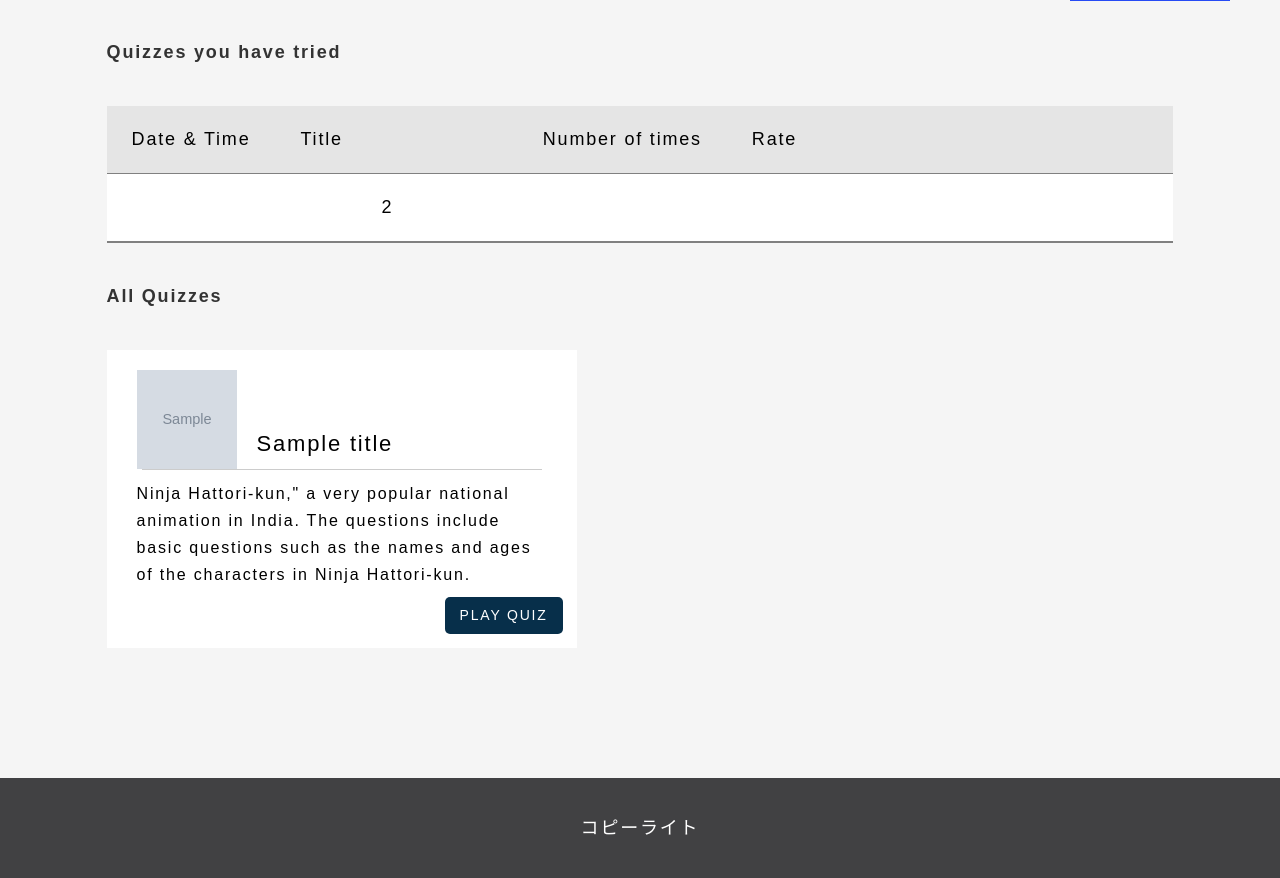
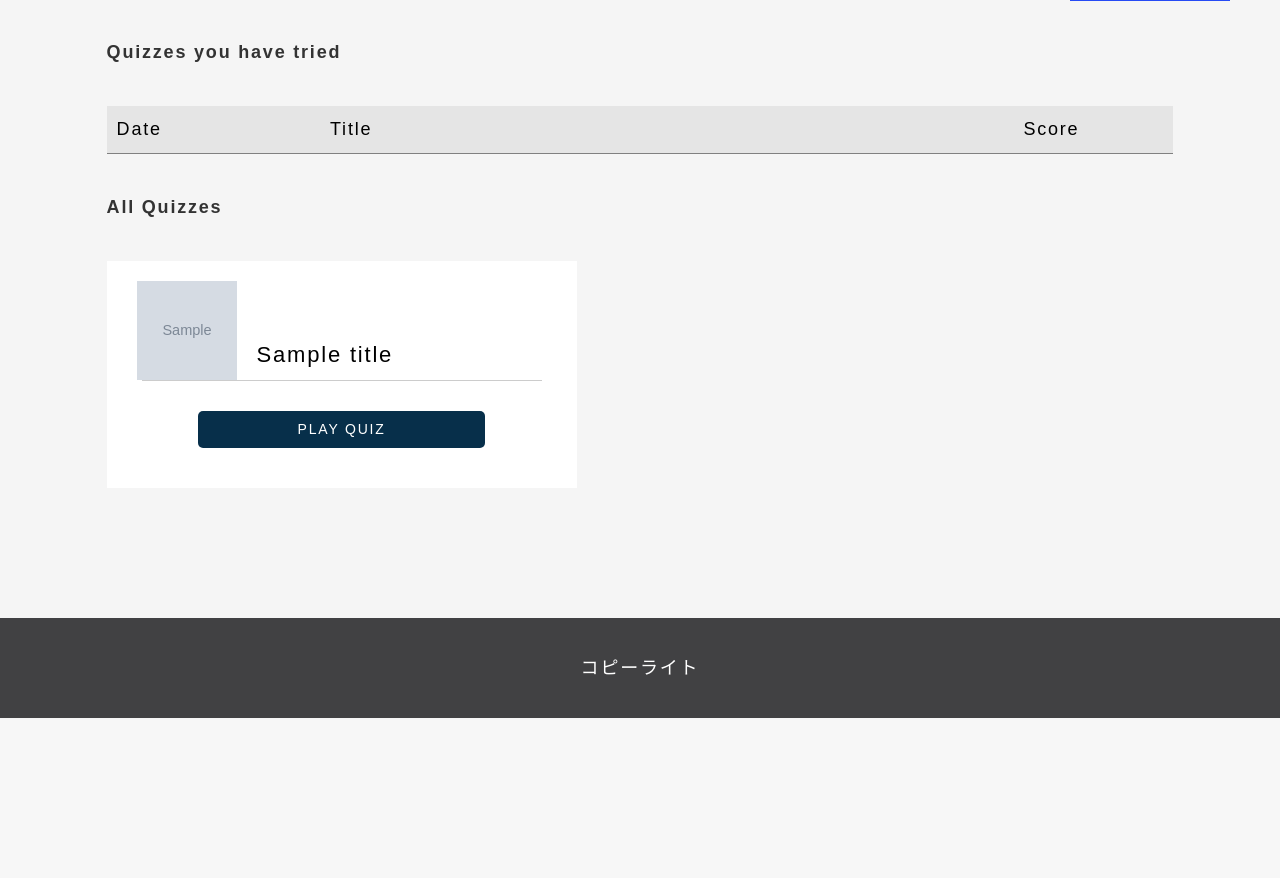
Before and after one commit to android-09/app, a Flask app: page /quiztop in a window 1280 px wide. Shown: the part 81-959 px from the top of the page. After the commit the page ends 799 px from the top, so only its background shows below. Run offline with Flask 3, Linux system fonts and the light colour scheme; the visitor is signed in with stand-in values (Sample User, id 1); tables that the repository leaves empty or names only in its code hold one stand-in row (values such as "Sample post"); grey boxes marked "Sample" are stand-in pictures.

Commit message:
quizトップの表示を変更

```diff
--- a/DBMS.py
+++ b/DBMS.py
@@ -119,7 +119,9 @@
 
 # userの履歴を取得
 def select_user_history(user_id):
-    sql = "SELECT * FROM user_history WHERE user_id=%s"
+    sql = "SELECT * FROM user_history INNER JOIN quiz_title ON user_history.quiz_category = quiz_title.ID WHERE user_id=%s"
+    # sql = "SELECT * FROM user_history LEFT JOIN quiz_title ON user_history.quiz_category = quiz_title.title WHERE user_id=%s"
+    # sql = "SELECT * FROM user_history WHERE user_id=%s"
     cr = db.cursor()
     cr.execute(sql, user_id)
     db.commit()
--- a/static/css/quiztop2.css
+++ b/static/css/quiztop2.css
@@ -402,17 +402,31 @@
 	border-bottom: solid 1px gray;
 }
 
-.category__list li,
+.challengedQuiz__list td {
+	padding: 10px;
+}
+
+/* Date */
+.challengedQuiz__list .challengedQuiz__list--one {
+	width: 20%;
+}
+
+/* Score */
+.challengedQuiz__list .challengedQuiz__list--three {
+	width: 15%;
+}
+
+/* .category__list li,
 .challengedQuiz__list li {
 	background-color: #E5E5E5;
 	padding: 20px 4%;
-}
+} */
 
-.challengedQuiz__list li {
+/* .challengedQuiz__list li {
 	padding: 20px 25px;
-}
+} */
 
-.category__list--one {
+/* .category__list--one {
 	margin-bottom: 20px;
 }
 
@@ -425,20 +439,16 @@
 	content: "";
 	display: inline-block;
 	width: 20px;
-	/*画像の幅*/
 	height: 20px;
-	/*画像の高さ*/
 	translate: -1px -1px;
 	background-image: url(../img/right_line\ \(2\).png);
 	background-size: contain;
 	vertical-align: middle;
-}
+} */
 
 .challengedQuiz__list--two {
 	padding-right: 150px;
 }
-
-
 
 .category__list__item {
 	width: 250px;
@@ -448,15 +458,15 @@
 /* 受けた検定の詳細部分 */
 .challengedQuiz__moreView {
 	border-bottom: solid 1px gray;
+	background-color: #fff;
+}
+
+.challengedQuiz__moreView td {
+	padding: 10px;
 }
 
 .challengedQuiz__moreView__list--four {
 	padding-left: 45px;
-}
-
-.challengedQuiz__moreView ul,
-.challengedQuiz__moreView li {
-	background-color: #fff;
 }
 
 /* 全ての検定 */
@@ -494,10 +504,11 @@
 
 .moreInfo {
 	/* margin-left: 300px; */
-	/* margin-top: 20px; */
-	position: absolute;
+	width: 70%;
+	margin: 30px auto 20px;
+	/* position: absolute;
 	right: 14px;
-	bottom: 14px;
+	bottom: 14px; */
 }
 
 .moreInfo .moreInfo_text {
--- a/templates/quiztop2.html
+++ b/templates/quiztop2.html
@@ -48,22 +48,13 @@
         </a>
     </ul> -->
 
-    <div class="challengedQuiz">
+    <!-- <div class="challengedQuiz">
         <h2>Quizzes you have tried</h2>
         <ul class="challengedQuiz__list">
-            <a href="#">
-                <li class="challengedQuiz__list--one">Date & Time</li>
-            </a>
-            <a href="#" class="challengedQuiz__list--two">
-                <li class="challengedQuiz__list--two">Title</li>
-            </a>
-            <a href="#">
-                <li class="challengedQuiz__list--three">Number of times</li>
-            </a>
-            <a href="#">
-                <li class="challengedQuiz__list--four">Rate</li>
-            </a>
-
+            <li class="challengedQuiz__list--one">Date</li>
+            <li class="challengedQuiz__list--two">Title</li>
+            <li class="challengedQuiz__list--three">Number of times</li>
+            <li class="challengedQuiz__list--four">Rate</li>
         </ul>
     </div>
     <div class="challengedQuiz__moreView">
@@ -83,7 +74,29 @@
             </a>
         </ul>
         {% endfor %}
+    </div> -->
+    <div class="challengedQuiz">
+        <h2>Quizzes you have tried</h2>
+        <table>
+            <tr class="challengedQuiz__list">
+                <td class="challengedQuiz__list--one">Date</td>
+                <td class="challengedQuiz__list--two">Title</td>
+                <td class="challengedQuiz__list--three">Score</td>
+            </tr>
+            {% for history in user_history %}
+            <tr class="challengedQuiz__moreView">
+                <td class="challengedQuiz__list--one">
+                    {% set formatted_date = history[4].strftime("%Y-%m-%d") %}
+                    {{formatted_date}}
+                </td>
+                <td class="challengedQuiz__list--two">{{history[6]}}</td>
+                <td class="challengedQuiz__list--three">{{history[3]}} / 10</td>
+            </tr>
+            {% endfor %}
+        </table>
     </div>
+
+
     <h2>All Quizzes</h2>
     <div class="allQuiz flex">
         {% for quiz in quiz_all %}
@@ -93,9 +106,9 @@
                 <p class="Ninzyahattori__title__text allQuiz__title__text">{{quiz[1]}}</p>
             </div>
             <hr>
-            <p class="Ninzyahattori__text allQuiz__text">Ninja Hattori-kun," a very popular national animation in India.
+            <!-- <p class="Ninzyahattori__text allQuiz__text">Ninja Hattori-kun," a very popular national animation in India.
                 The questions include basic questions such as the names and ages of the characters in Ninja Hattori-kun.
-            </p>
+            </p> -->
             <div class="moreInfo">
                 <a class="moreInfo_text" href="/quiz?quiz_id={{quiz[0]}}">PLAY QUIZ</a>
             </div>
```
